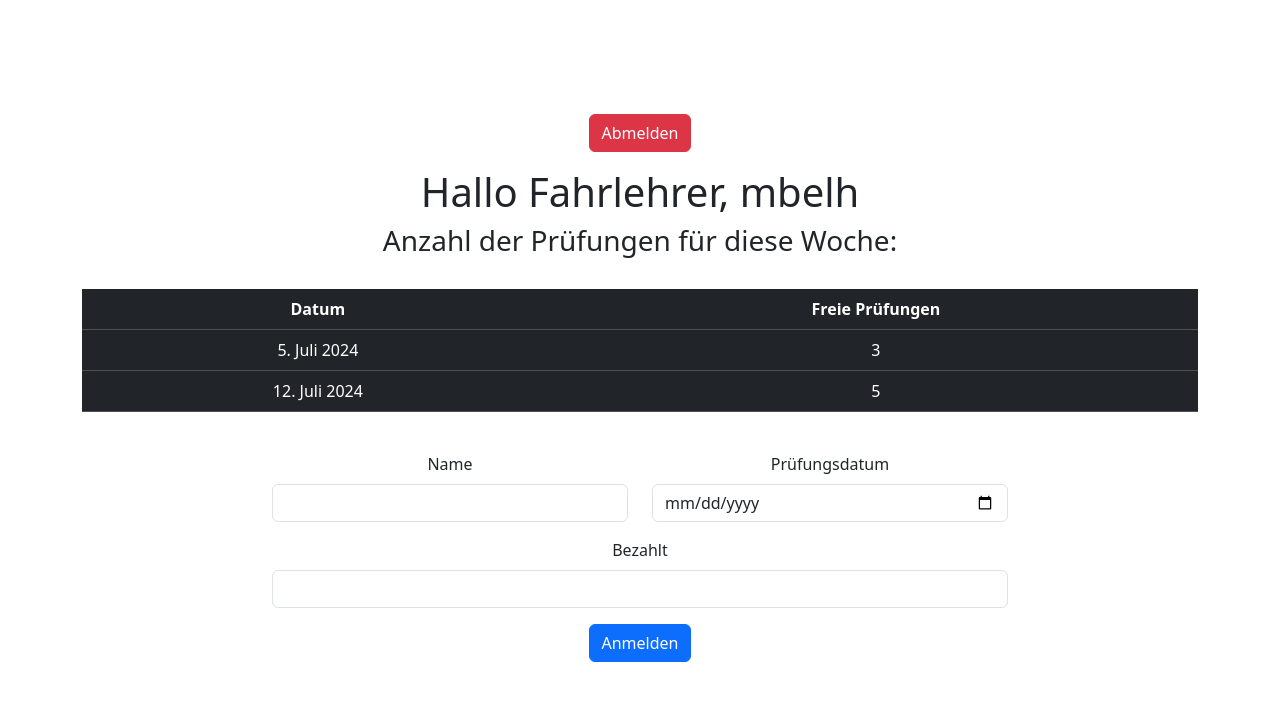
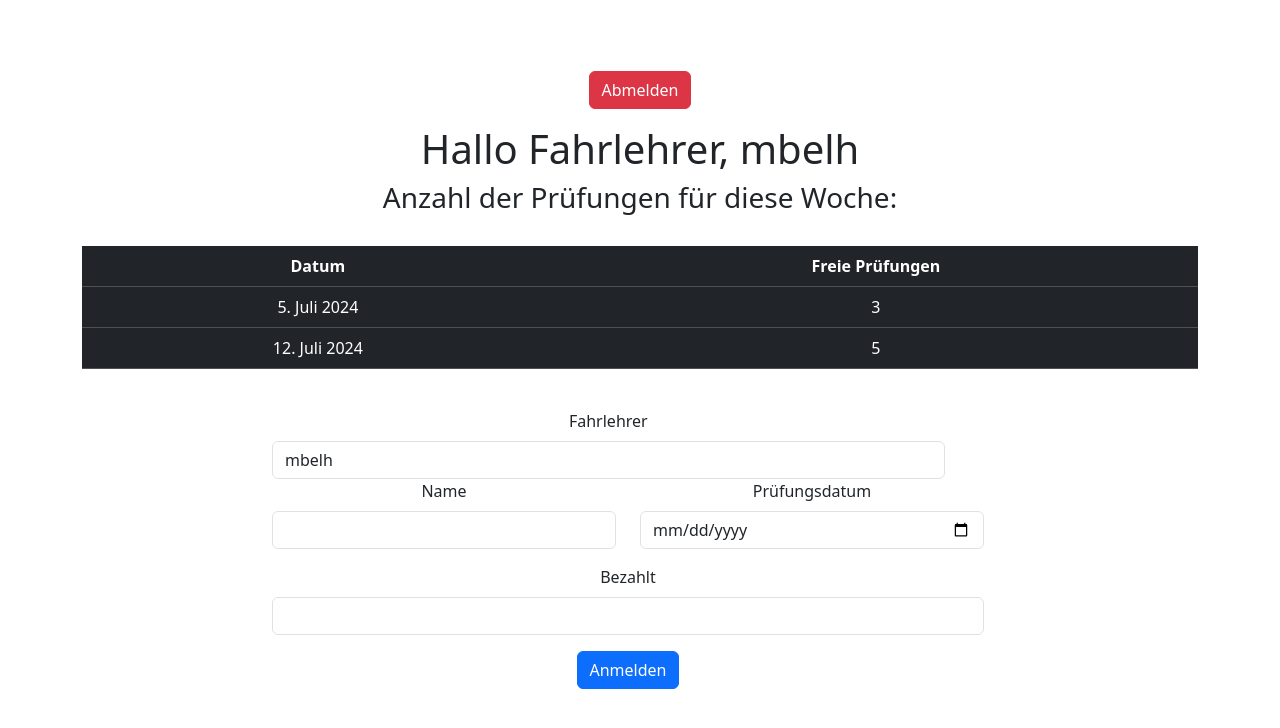
Before and after one commit to MohamedBelhedi/fsdiyar, a Django app: page /home/ in a window 1280 px wide. Shown: the top 728 px of the page. Run offline with Django 5.2, Linux system fonts and the light colour scheme; a user stored in the database is signed in; data comes from the database, SQL or seed files in the repository; both versions use the stored data as it was after the commit; data that the repository does not hold is empty.

Commit message:
Update 1.8 Fahrlehrer ist dazu gekommen

```diff
--- a/fahrschulemanager_fullstack/admin.py
+++ b/fahrschulemanager_fullstack/admin.py
@@ -6,11 +6,11 @@ from .models import Events, Prüflinge
 class PrüflingeResource(resources.ModelResource):
     class Meta:
         model = Prüflinge
-        fields = ('name', 'bezahlt', 'prüfungsdatum')
+        fields = ('fl','name', 'bezahlt', 'prüfungsdatum')
 
 @admin.register(Prüflinge)
 class Foradmin(ImportExportModelAdmin):
     resource_class = PrüflingeResource
-    list_display = ("name", "bezahlt", "prüfungsdatum")
+    list_display = ('fl' ,"name", "bezahlt", "prüfungsdatum")
 
 admin.site.register(Events)
--- a/fahrschulemanager_fullstack/forms.py
+++ b/fahrschulemanager_fullstack/forms.py
@@ -1,3 +1,30 @@
+# from django.forms import DateInput, TextInput
+# from .models import Prüflinge, Events
+# from django import forms
+#
+#
+# class AnmeldeForms(forms.ModelForm):
+#     class Meta:
+#         model = Events
+#         fields = "__all__"
+#         widgets = {
+#             "date": DateInput(attrs={'class': 'datepicker'}, format='%Y-%m-%d'),
+#             "text_event": TextInput(attrs={'class': 'text-event'}),
+#         }
+#
+#
+# class Pruefung(forms.ModelForm):
+#     class Meta:
+#         model = Prüflinge
+#         fields = "__all__"
+#         widgets = {
+#             "fl": forms.TextInput(attrs={'class': 'form-control', 'value' : f'{user.username}'}),
+#             "name": forms.TextInput(attrs={'class': 'form-control'}),
+#             "bezahlt": forms.TextInput(attrs={'class': 'form-control'}),
+#             "prüfungsdatum": forms.DateInput(attrs={'class': 'form-control', 'type': 'date'}, format='%Y-%m-%d')
+#         }
+
+
 from django.forms import DateInput, TextInput
 from .models import Prüflinge, Events
 from django import forms
@@ -12,10 +39,17 @@ class AnmeldeForms(forms.ModelForm):
         }
 
 class Pruefung(forms.ModelForm):
+    def __init__(self, *args, **kwargs):
+        user = kwargs.pop('user', None)
+        super(Pruefung, self).__init__(*args, **kwargs)
+        if user:
+            self.fields['fl'].initial = user.username
+
     class Meta:
         model = Prüflinge
         fields = "__all__"
         widgets = {
+            "fl": forms.TextInput(attrs={'class': 'form-control'}),
             "name": forms.TextInput(attrs={'class': 'form-control'}),
             "bezahlt": forms.TextInput(attrs={'class': 'form-control'}),
             "prüfungsdatum": forms.DateInput(attrs={'class': 'form-control', 'type': 'date'}, format='%Y-%m-%d')
--- a/fahrschulemanager_fullstack/models.py
+++ b/fahrschulemanager_fullstack/models.py
@@ -1,4 +1,8 @@
 from django.db import models
+from django.contrib.auth import get_user
+from django.db.models.signals import pre_save
+from django.dispatch import receiver
+from django.utils.functional import SimpleLazyObject
 
 
 class Events(models.Model):
@@ -10,9 +14,10 @@ class Events(models.Model):
 
 
 class Prüflinge(models.Model):
+    fl = models.CharField(blank=False, max_length=255)
     name = models.CharField(null=True, max_length=255, blank=False)
     bezahlt = models.CharField(null=True, max_length=255, blank=False)
     prüfungsdatum = models.DateField(blank=False, null=True)
 
     def __str__(self):
-        return f"Name: {self.name} Bezahlt: {self.bezahlt} Prüfung am: {self.prüfungsdatum}"
+        return f"Fahrlehrer: {self.fl} Name: {self.name} Bezahlt: {self.bezahlt} Prüfung am: {self.prüfungsdatum}"
--- a/fahrschulemanager_fullstack/templates/home.html
+++ b/fahrschulemanager_fullstack/templates/home.html
@@ -57,6 +57,12 @@
         <div class="row justify-content-center mb-4">
             <form id="form" method="POST" class="col-12 col-md-8">
                 {% csrf_token %}
+                 <div class="row mb-3">
+                    <div class="col-11">
+                        <label for="name" class="form-label">Fahrlehrer</label>
+                        {{ form.fl }}
+                </div>
+
                 <div class="row mb-3">
                     <div class="col-md-6">
                         <label for="name" class="form-label">Name</label>
--- a/fahrschulemanager_fullstack/views.py
+++ b/fahrschulemanager_fullstack/views.py
@@ -31,13 +31,15 @@ def home(request):
     anzahl_prf = Events.objects.all()
     prueflinge = Prüflinge.objects.all()
     prfl = [p.name for p in prueflinge]
+    form = Pruefung(user=request.user)
 
     if request.method == "POST" and 'logout' in request.POST:
         logout(request)
         return redirect("/")
 
     if request.method == "POST":
-        form = Pruefung(request.POST)
+        # form = Pruefung(request.POST)
+        form = Pruefung(request.POST, user=request.user)
         date = request.POST.get('prüfungsdatum')
         prfname = request.POST.get('name')
 
--- a/fahrschulmanager/settings.py
+++ b/fahrschulmanager/settings.py
@@ -51,7 +51,7 @@ MIDDLEWARE = [
     'django.middleware.csrf.CsrfViewMiddleware',
     'django.contrib.auth.middleware.AuthenticationMiddleware',
     'django.contrib.messages.middleware.MessageMiddleware',
-    'django.middleware.clickjacking.XFrameOptionsMiddleware',
+    'django.middleware.clickjacking.XFrameOptionsMiddleware'
 ]
 
 CSRF_TRUSTED_ORIGINS= ['https://fsdiyar.azurewebsites.net']
```
Also changed, not shown: db.sqlite3.
